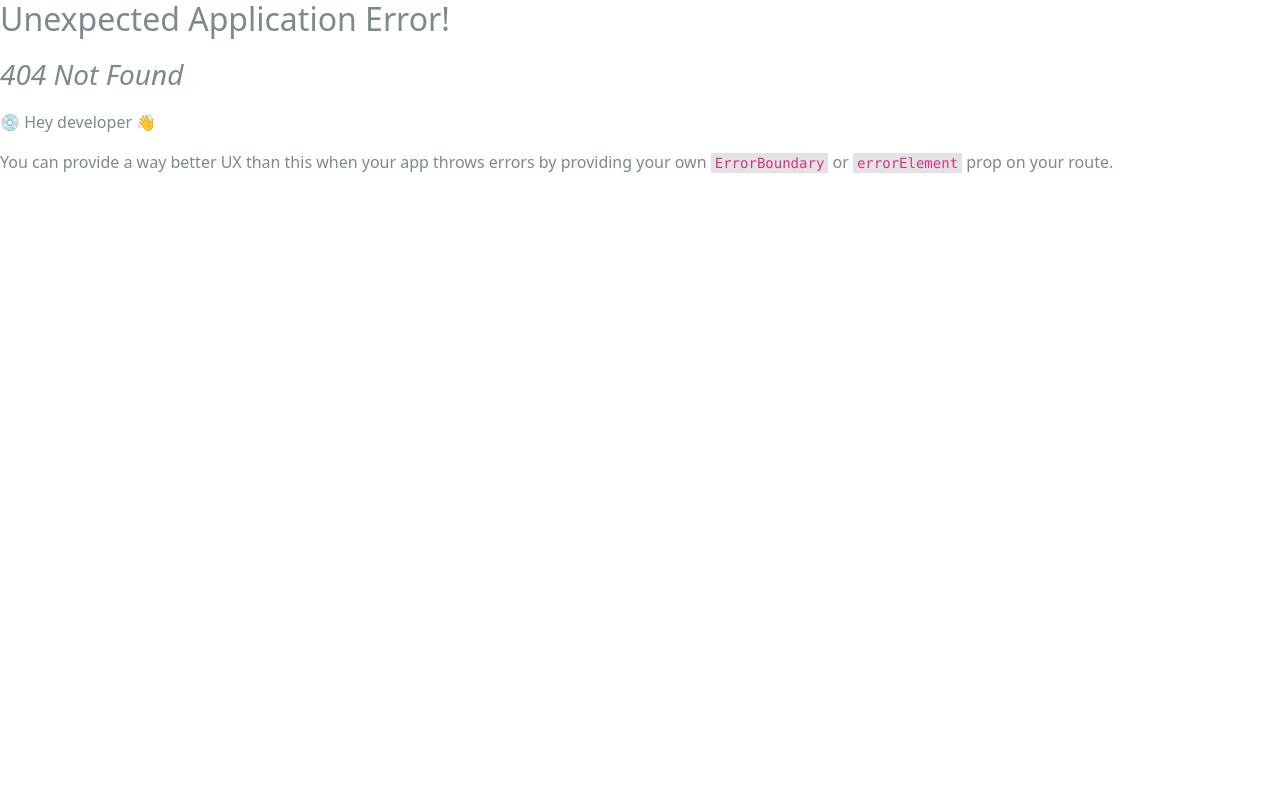
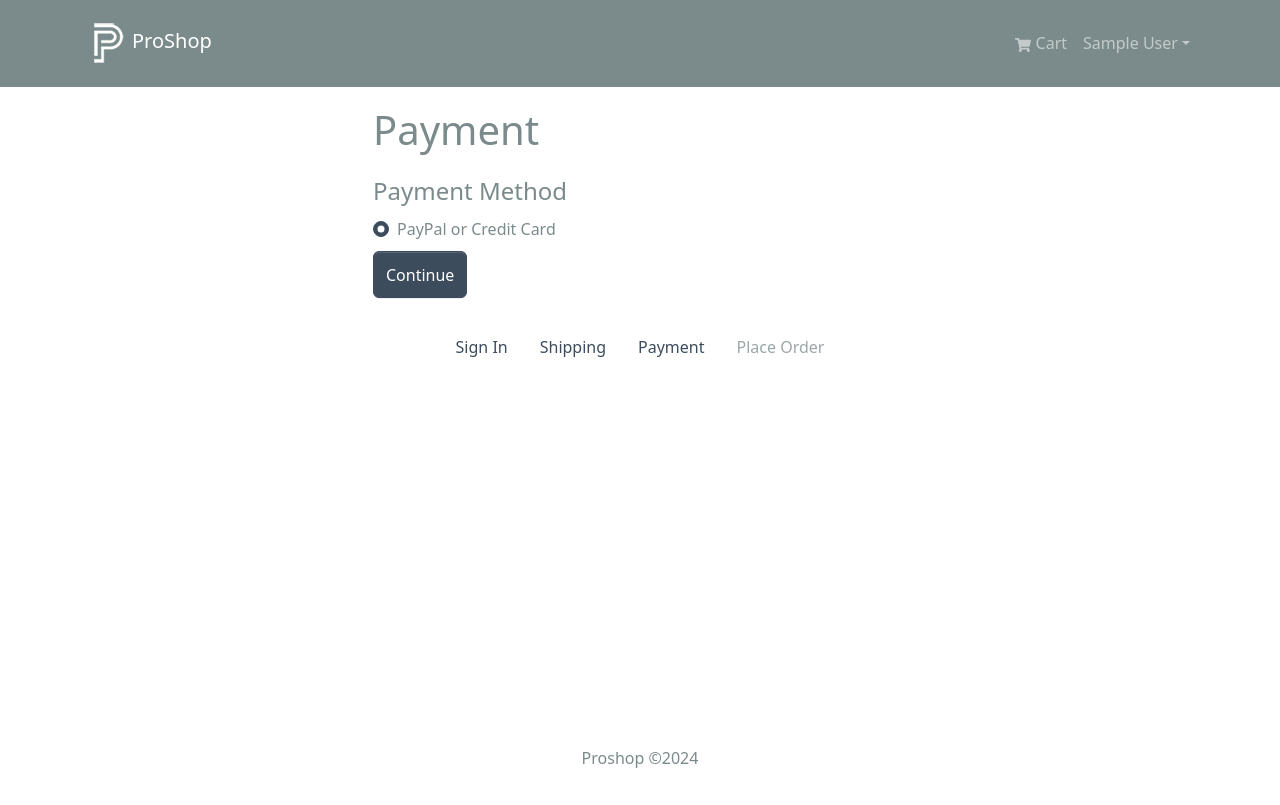
Before and after one commit to BestarDev/Proshop-v2, a React (Create React App) app in the folder frontend/: page /payment in a window 1280 px wide. Before the commit this address had no page. Built offline with nearby package versions, Linux system fonts and the light colour scheme; sample sign-in values are in the browser's storage.

Commit message:
Payment Method Screen

```diff
--- /dev/null
+++ b/frontend/src/components/CheckoutSteps.jsx
@@ -0,0 +1,47 @@
+import { Nav } from "react-bootstrap"
+import { LinkContainer } from "react-router-bootstrap"
+
+const CheckoutSteps = ({step}) => {
+    return (
+        <Nav className='justify-content-center mt-4'>
+            <Nav.Item>
+                { step >= 1 ? (
+                    <LinkContainer to='/login'>
+                        <Nav.Link>Sign In</Nav.Link>
+                    </LinkContainer>
+                ) : (
+                    <Nav.Link disabled>Sign In</Nav.Link>
+                )}
+            </Nav.Item>
+            <Nav.Item>
+                { step >= 2 ? (
+                    <LinkContainer to='/shipping'>
+                        <Nav.Link>Shipping</Nav.Link>
+                    </LinkContainer>
+                ) : (
+                    <Nav.Link disabled>Shipping</Nav.Link>
+                )}
+            </Nav.Item>
+            <Nav.Item>
+                { step >= 3 ? (
+                    <LinkContainer to='/login'>
+                        <Nav.Link>Payment</Nav.Link>
+                    </LinkContainer>
+                ) : (
+                    <Nav.Link disabled>Payment</Nav.Link>
+                )}
+            </Nav.Item>
+            <Nav.Item>
+                { step >= 4 ? (
+                    <LinkContainer to='/placeorder'>
+                        <Nav.Link>Place Order</Nav.Link>
+                    </LinkContainer>
+                ) : (
+                    <Nav.Link disabled>Place Order</Nav.Link>
+                )}
+            </Nav.Item>
+        </Nav>
+    )
+}
+
+export default CheckoutSteps
--- /dev/null
+++ b/frontend/src/components/PrivateRoutes.jsx
@@ -0,0 +1,11 @@
+import { useSelector } from "react-redux"
+import { Navigate, Outlet } from "react-router-dom";
+
+const PrivateRoutes = () => {
+    const { userInfo } = useSelector(state => state.auth);
+    return (
+        userInfo ? <Outlet /> : <Navigate to='/login' replace/>
+    )
+}
+
+export default PrivateRoutes
--- a/frontend/src/index.js
+++ b/frontend/src/index.js
@@ -11,12 +11,14 @@ import {
 import { Provider } from 'react-redux';
 import store from './store';
 import App from './App';
+import PrivateRoutes from './components/PrivateRoutes';
 import HomeScreen from './screens/HomeScreen';
 import ProductScreen from './screens/ProductScreen';
 import CartScreen from './screens/CartScreen';
 import LoginScreen from './screens/LoginScreen';
 import RegisterScreen from './screens/RegisterScreen';
 import ShippingScreen from './screens/ShippingScreen';
+import PaymentScreen from './screens/PaymentScreen';
 
 const router = createBrowserRouter(
   createRoutesFromElements(
@@ -26,7 +28,11 @@ const router = createBrowserRouter(
       <Route path='/cart' element={<CartScreen />} />
       <Route path='/login' element={<LoginScreen />} />
       <Route path='/register' element={<RegisterScreen />} />
-      <Route path='/shipping' element={<ShippingScreen />} />
+
+      <Route path='' element={<PrivateRoutes />} >
+        <Route path='/shipping' element={<ShippingScreen />} />
+        <Route path='/payment' element={<PaymentScreen />} />
+      </Route>
     </Route>
   )
 )
--- a/frontend/src/screens/LoginScreen.jsx
+++ b/frontend/src/screens/LoginScreen.jsx
@@ -7,6 +7,7 @@ import { useDispatch, useSelector } from "react-redux"
 import { toast } from "react-toastify"
 import { setCredential } from "../slices/authSlice"
 import Loader from "../components/Loader"
+import CheckoutSteps from "../components/CheckoutSteps"
 
 const LoginScreen = () => {
     const [email, setEmail] = useState('')
@@ -74,6 +75,7 @@ const LoginScreen = () => {
                     New customer? <Link to={ redirect ? `/register?redirect=${redirect}` : '/register'}>Register</Link>
                 </Col>
             </Row>
+            {redirect === '/shipping' && <CheckoutSteps step={1} />}
         </FormContainer>
     )
 }
--- /dev/null
+++ b/frontend/src/screens/PaymentScreen.jsx
@@ -0,0 +1,56 @@
+import React, { useEffect, useState } from 'react'
+import FormContainer from '../components/FormContainer'
+import { Button, Col, Form } from 'react-bootstrap'
+import { useDispatch, useSelector } from 'react-redux'
+import { useNavigate } from 'react-router-dom'
+import { savePaymentMethod } from '../slices/cartSlice'
+import CheckoutSteps from '../components/CheckoutSteps'
+
+const PaymentScreen = () => {
+    const [paymentMethod, setPaymentMethod] = useState('PayPal')
+
+    const dispatch = useDispatch();
+    const navigate = useNavigate();
+
+    const { shippingAddress } = useSelector(state => state.cart);
+
+    useEffect(() => {
+        if(!shippingAddress){
+            navigate('/shipping');
+        }
+    }, [shippingAddress, navigate])
+
+    const submitHandler = (e) => {
+        e.preventDefault();
+        dispatch(savePaymentMethod(paymentMethod));
+        navigate('/placeorder');
+    }
+    return (
+        <FormContainer>
+            <h1>Payment</h1>
+            <Form onSubmit={submitHandler}>
+                <Form.Group>
+                    <Form.Label as='legend'>Payment Method</Form.Label>
+                    <Col>
+                        <Form.Check
+                            type='radio'
+                            className='my-2'
+                            label='PayPal or Credit Card'
+                            id='PayPal'
+                            name='paymentMethod'
+                            value='PayPal'
+                            checked
+                            onChange={(e) => setPaymentMethod(e.target.value)}
+                        />
+                    </Col>
+                </Form.Group>
+                <Button type='submit' variant='primary'>
+                    Continue
+                </Button>
+            </Form>
+            <CheckoutSteps step={3} />
+        </FormContainer>
+    )
+}
+
+export default PaymentScreen
--- a/frontend/src/screens/ShippingScreen.jsx
+++ b/frontend/src/screens/ShippingScreen.jsx
@@ -4,6 +4,7 @@ import { Button, Form, FormControl, FormGroup, FormLabel } from 'react-bootstrap
 import { useDispatch, useSelector } from 'react-redux'
 import { useNavigate } from 'react-router-dom'
 import { saveShippingAddress } from '../slices/cartSlice'
+import CheckoutSteps from '../components/CheckoutSteps'
 
 const ShippingScreen = () => {
     const { shippingAddress } = useSelector(state => state.cart);
@@ -48,6 +49,7 @@ const ShippingScreen = () => {
                 </FormGroup>
                 <Button type='submit' variant='primary' className='my-2'>Continue</Button>
             </Form>
+            <CheckoutSteps step={2} />
         </FormContainer>
     )
 }
--- a/frontend/src/slices/cartSlice.js
+++ b/frontend/src/slices/cartSlice.js
@@ -29,10 +29,14 @@ const cartSlice = createSlice({
         saveShippingAddress: (state, action) => {
             state.shippingAddress = action.payload;
             return state;
+        },
+        savePaymentMethod: (state, action) => {
+            state.paymentMethod = action.payload;
+            return state;
         }
     }
 })
 
-export const { addToCart, removeFromCart, saveShippingAddress } = cartSlice.actions;
+export const { addToCart, removeFromCart, saveShippingAddress, savePaymentMethod } = cartSlice.actions;
 
 export default cartSlice.reducer;
```
